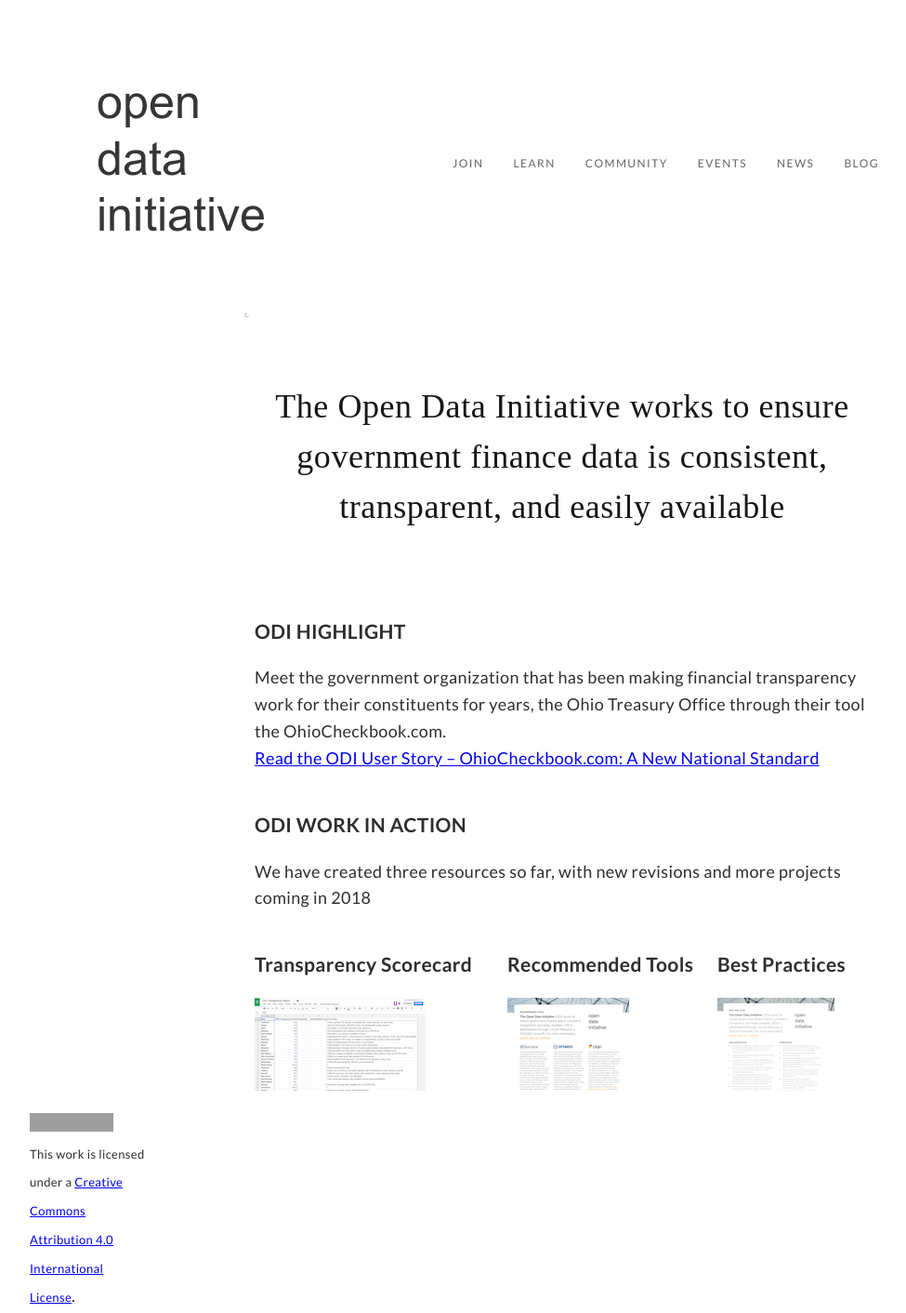
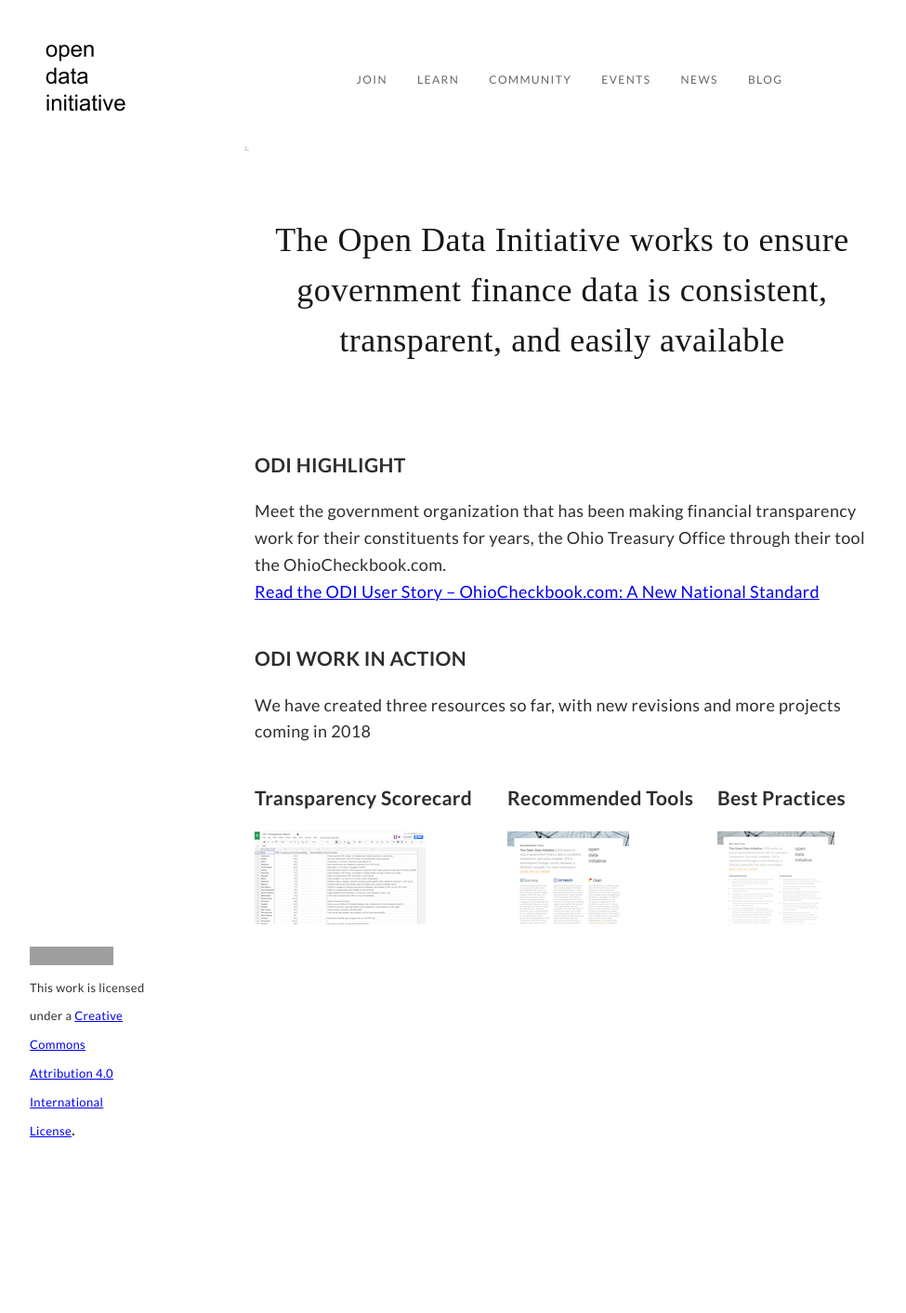
Before and after one commit to opendatainitiative/opendatainitiative.github.io, a Jekyll site: the page built from index.md, in a window 1280 px wide. Shown: the whole page at 93% size, without its empty margins (35-1010 px from the left). Built offline with Jekyll 4.4.1, drawn with Linux system fonts in a browser that asks for light colours; after the commit the page ends 1233 px from its top, so only the background shows below that; grey boxes are pictures that could not be loaded.

Commit message:
revert highres logo update

```diff
--- a/_includes/navbar.html
+++ b/_includes/navbar.html
@@ -2,7 +2,7 @@
   <div class="container">
     <div class="navbar-brand">
       <a class="navbar-item" href="{{'/' | relative_url}}">
-        <img src="{{'/assets/img/odi-logo-large.png' | relative_url}}" alt="The Open Data Initiative Logo" width="20%">
+        <img src="{{'/assets/img/odi-logo.png' | relative_url}}" alt="The Open Data Initiative Logo">
       </a>
 
       <div class="navbar-burger burger" data-target="nav">
```
